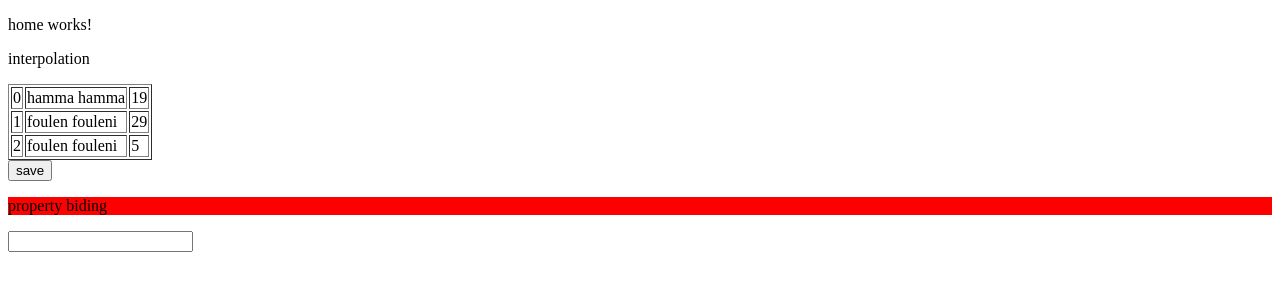
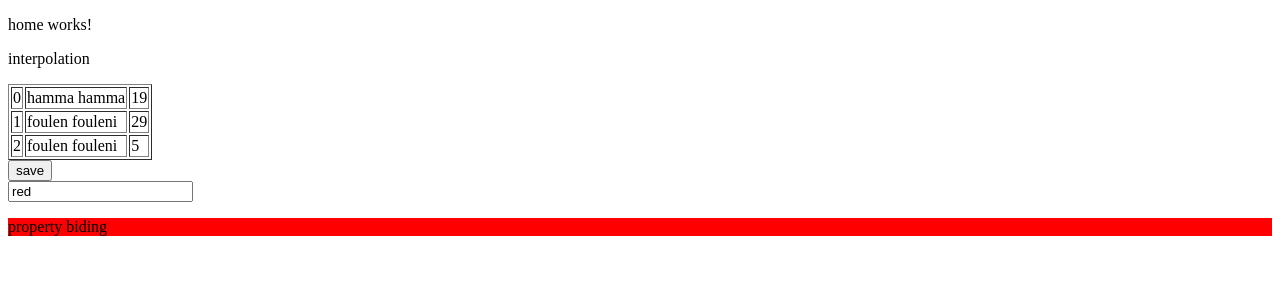
Before and after one commit to molk95/introToAngular, an Angular app: page / in a window 1280 px wide. Shown: the top 300 px of the page. Built offline with nearby package versions, Linux system fonts and the light colour scheme.

Commit message:
two way biding

```diff
--- a/src/app/app.module.ts
+++ b/src/app/app.module.ts
@@ -4,6 +4,7 @@ import { BrowserModule } from '@angular/platform-browser';
 import { AppRoutingModule } from './app-routing.module';
 import { AppComponent } from './app.component';
 import { HomeComponent } from './home/home.component';
+import { FormsModule } from '@angular/forms';
 
 @NgModule({
   declarations: [
@@ -12,7 +13,8 @@ import { HomeComponent } from './home/home.component';
   ],
   imports: [
     BrowserModule,
-    AppRoutingModule
+    AppRoutingModule,
+    FormsModule,
   ],
   providers: [],
   bootstrap: [AppComponent]
--- a/src/app/home/home.component.html
+++ b/src/app/home/home.component.html
@@ -9,12 +9,8 @@
   </table>
 
   <input type="submit" value="save" (click)="show()"> <br>
+  <input type="text" placeholder="Type your color..." [(ngModel)]="color">
 
-<div [style.backgroundColor]="color">
-  <p>
-
-    property biding
-  </p>
-
+  <div [style.backgroundColor]="color">
+  <p>property biding</p>
 </div>
-<input type="text"><br>
```
